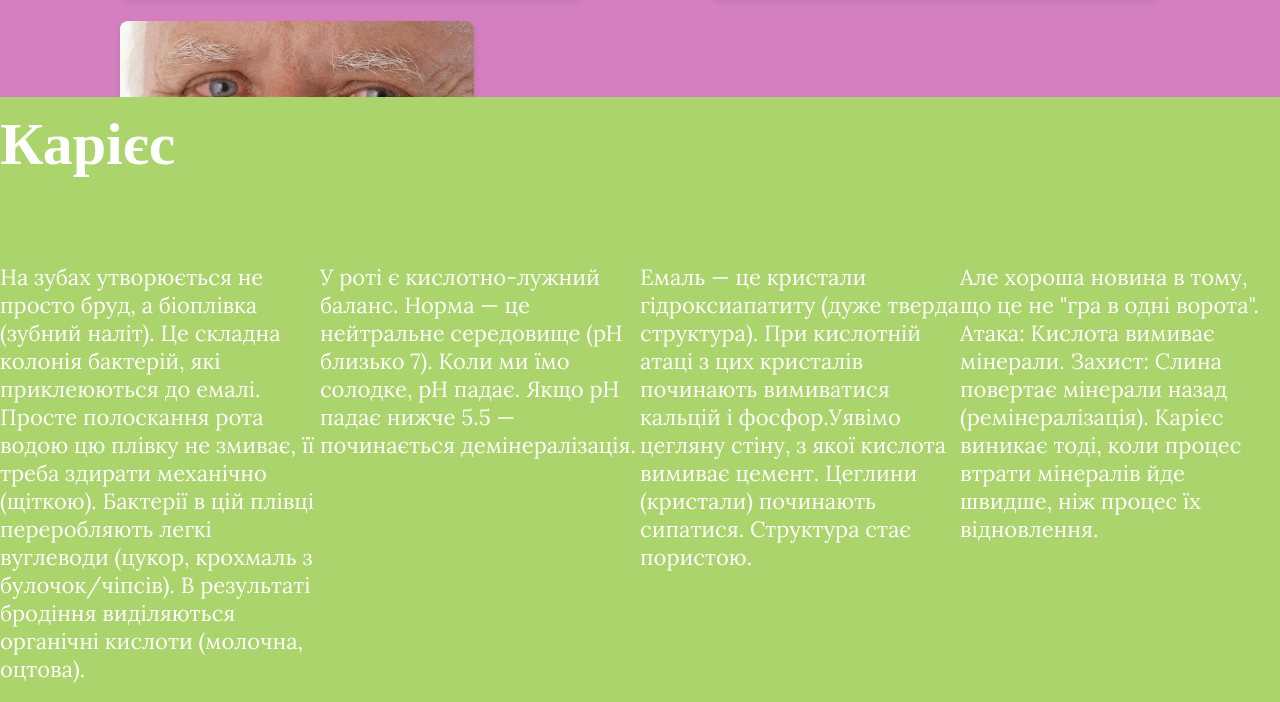
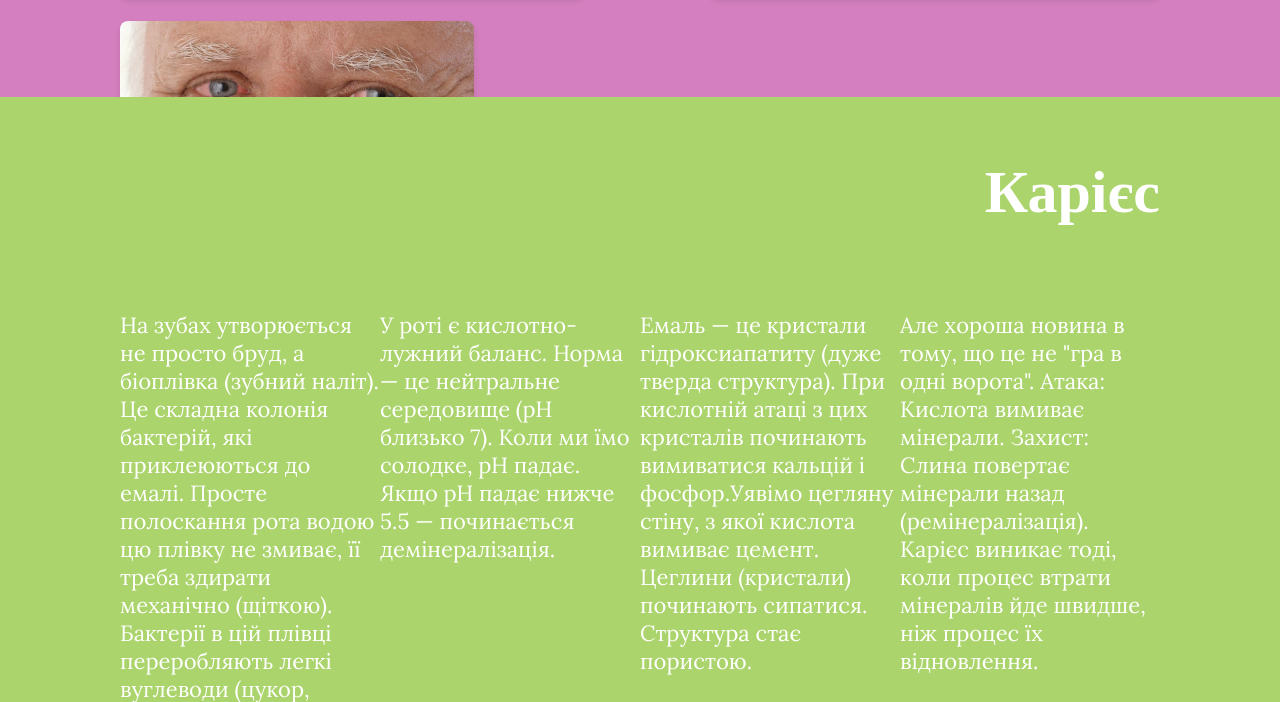
Before and after one commit to papernutcracker/dental-page, a plain HTML site: page index.html in a window 1280 px wide. Shown: the part 1503-2205 px from the top of the page. Drawn offline with nearby package versions, Linux system fonts and the light colour scheme.

Commit message:
caries v1

```diff
--- a/css/content-section/caries.css
+++ b/css/content-section/caries.css
@@ -3,22 +3,25 @@
     color: white;
     display: flex;
     flex-direction: column;
-    justify-content: center;
+    justify-content: space-between;
+    align-items: center;
 }
 
 #content-section-caries>p {
-    text-align: left;
-    width: 100%;
+    text-align: right;
+    width: calc(100% - 240px);
     font-weight: 600;
     font-family: "Cormorant Garamond", serif;
     font-size: 60px;
+    margin-top: 60px;
 }
 
-#content-section-caries> :nth-child(2) {
+#content-section-caries>div {
     display: flex;
     flex-direction: row;
     justify-content: center;
     align-items: flex-end;
+    width: calc(100% - 240px);
 }
 
 #content-section-caries> :nth-child(2)>div {
```
